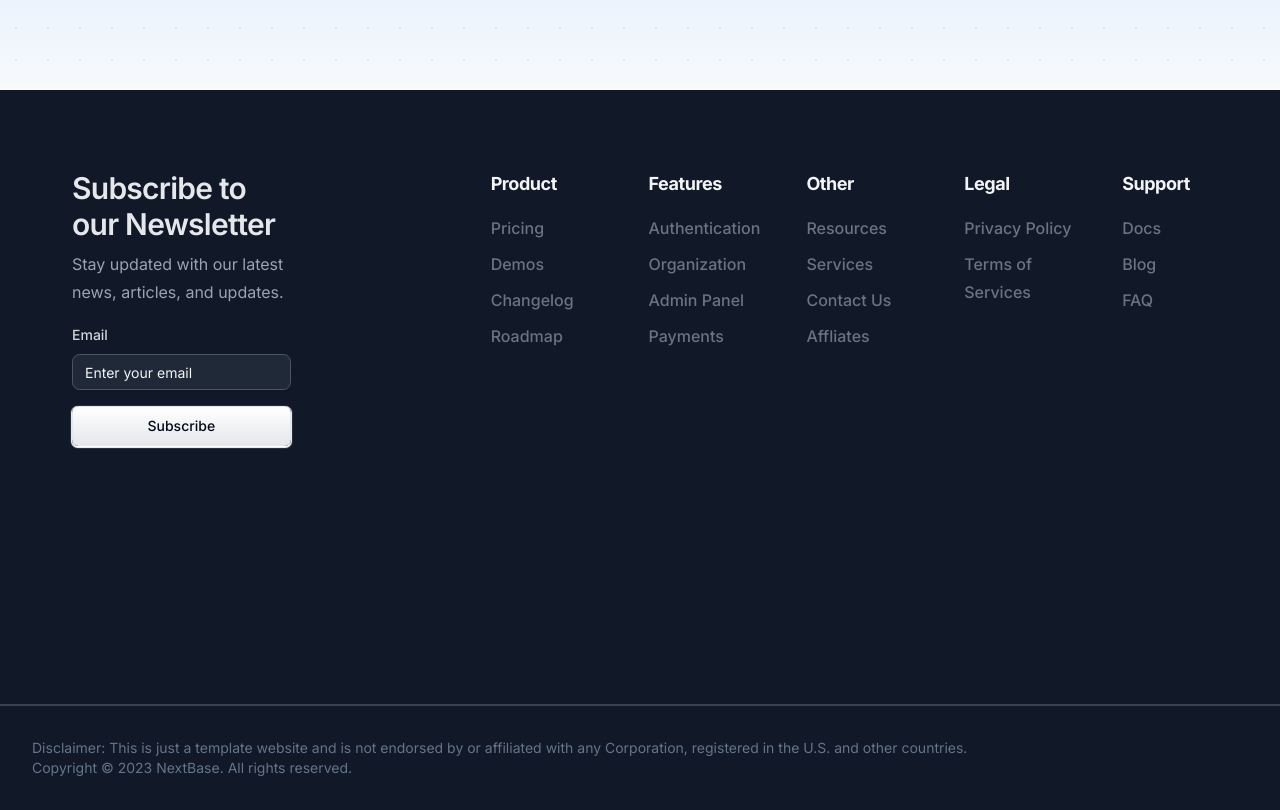
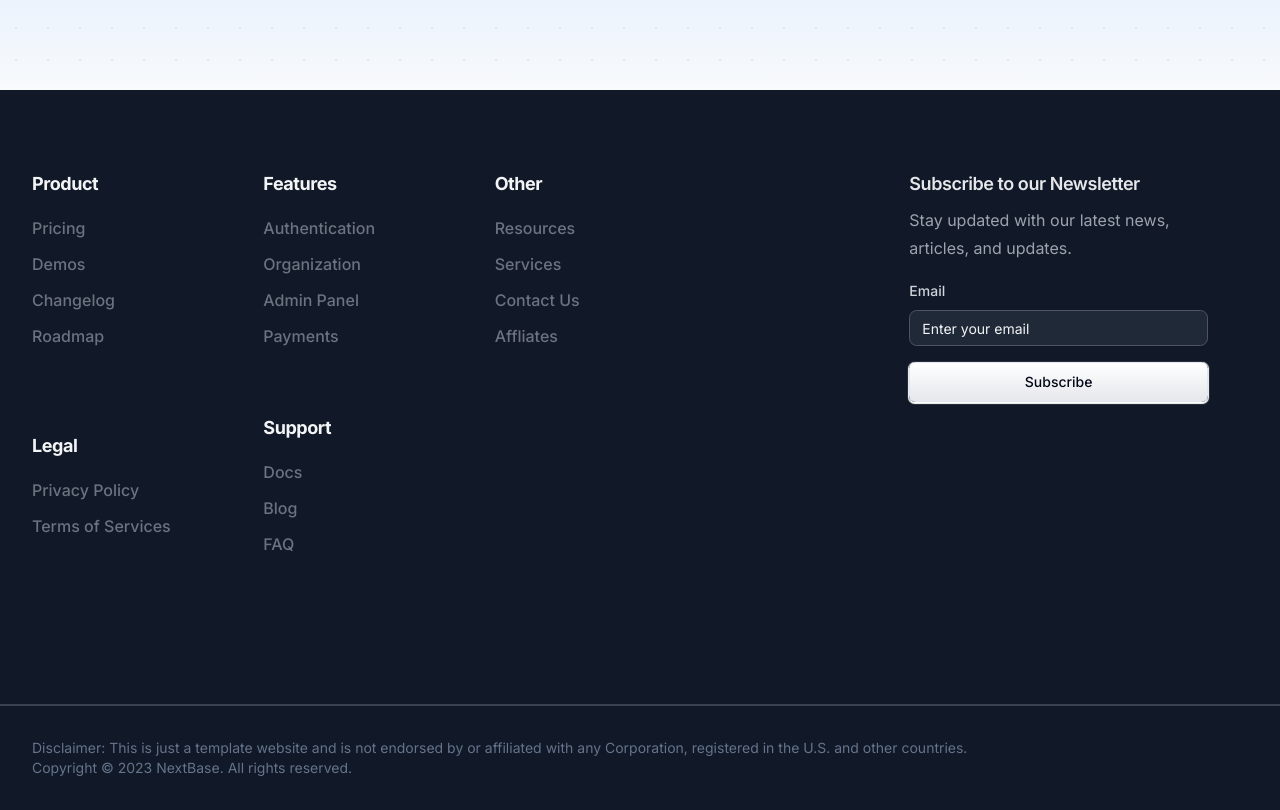
Before and after one commit to feibiss/nxtbase-landing-page, a Next.js app in the folder landing-1/: page / in a window 1280 px wide. Shown: the part 5060-5870 px from the top of the page. Built offline with nearby package versions, Linux system fonts and the light colour scheme.

Commit message:
Style : Updated footer design

```diff
--- a/landing-1/src/components/containers/footer.tsx
+++ b/landing-1/src/components/containers/footer.tsx
@@ -8,15 +8,15 @@ import { FOOTER_LINKS, FooterCategory } from "@/lib/enums";
 export default function Footer() {
   return (
     <footer className=" relative bg-gray-900 px-8 md:pt-8 lg:h-[calc(100dvh-var(--navbar-height))] lg:pt-8">
-      <div className="grid grid-cols-1 gap-8 lg:grid-cols-3 lg:gap-40">
-        <div className="order-2 col-span-1 grid w-full grid-cols-3 gap-4 pt-12 md:order-2 md:mx-auto md:mt-8 md:grid-cols-5 md:gap-8 lg:order-1 lg:col-span-2  lg:mt-0">
+      <div className="grid grid-cols-1 gap-8 lg:grid-cols-3 lg:gap-10">
+        <div className="order-2 col-span-1 flex flex-wrap justify-between lg:justify-normal items-center w-full  gap-4 pt-12 md:order-2 md:mx-auto md:mt-8 md:gap-8 lg:col-span-2  lg:mt-0">
           {FOOTER_LINKS.map((details) => {
             return <FooterCategory key={details.id} footerDetails={details} />;
           })}
         </div>
-        <div className="col-span-1 mx-auto w-full space-y-4 pt-16 md:px-10 md:pt-8 lg:pt-12">
+        <div className="col-span-1 lg:order-2 order-1 mx-auto w-full space-y-4 pt-16 md:px-10 md:pt-8 lg:pt-12">
           <div className="space-y-2 text-start">
-            <Typography variant={"h4"} className=" text-gray-200">
+            <Typography variant={"h5"} className=" text-gray-200">
               Subscribe to our Newsletter
             </Typography>
             <Typography className=" text-gray-400">
@@ -62,7 +62,7 @@ const FooterCategory = ({
   footerDetails: FooterCategory;
 }) => {
   return (
-    <div className="mb-8 flex flex-col md:items-baseline">
+    <div className="mb-8 flex lg:w-1/4 flex-col md:items-baseline">
       <Typography
         variant={"h5"}
         className="mb-4 text-lg font-bold text-gray-100"
```
